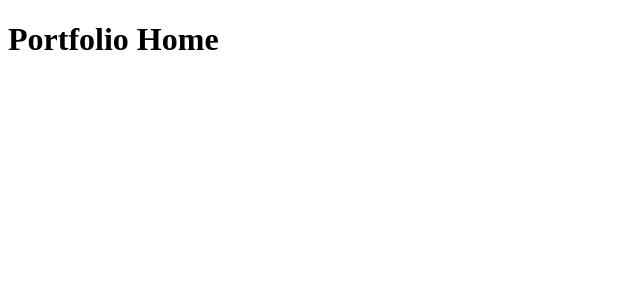
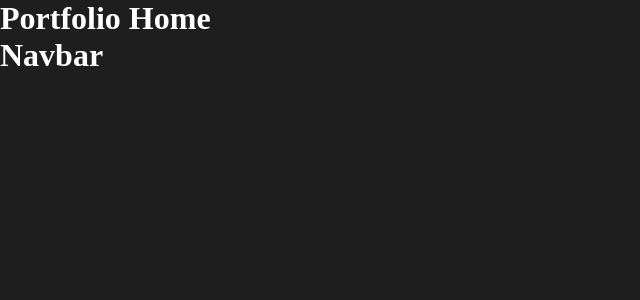
Before and after one commit to AlbertoMallar/Portfolio, a React (Create React App) app in the folder client/: page / in a window 1280 px wide. Shown: the top 300 px of the page, without its empty margins (0-640 px from the left). Built offline with nearby package versions, Linux system fonts and the light colour scheme.

Commit message:
feat(components and index): styles added to body index file and also started to create components such as Navbar

```diff
--- a/client/public/index.html
+++ b/client/public/index.html
@@ -7,6 +7,7 @@
     <meta name="theme-color" content="#000000" />
     <meta name="description" content="Albert Portfolio" />
     <title>Albert Portfolio Home Page</title> <!-- home or landing?? -->
+    <link rel="stylesheet" href="./index.style.css">
   </head>
   <body>
     <noscript>You need to enable JavaScript to run this app.</noscript>
--- /dev/null
+++ b/client/public/index.style.css
@@ -0,0 +1,14 @@
+* {
+    margin: 0;
+    padding: 0;
+    box-sizing: border-box;
+    text-decoration: none;
+    background: transparent;
+}
+
+body {
+    background: rgb(30, 30, 30);
+    color: white;
+    overflow: hidden;
+    overflow-y: scroll;
+}
--- a/client/src/App.js
+++ b/client/src/App.js
@@ -1,8 +1,10 @@
+import Navbar from "./components/Navbar/Navbar.js";
 
 function App() { //en app se van a renderizar las paginas principales como home, navbar, etc.
   return (
     <div>
       <h1>Portfolio Home</h1>
+      <Navbar/>
     </div>
   );
 }
--- /dev/null
+++ b/client/src/components/Navbar/Navbar.js
@@ -0,0 +1,13 @@
+import React from "react";
+import './Navbar.css'
+
+
+const Navbar = () => {
+    return (
+        <div>
+            <h1>Navbar</h1>
+        </div>
+    )
+}
+
+export default Navbar;
```
Also changed, not shown: client/src/components/Navbar/Navbar.css (added).
